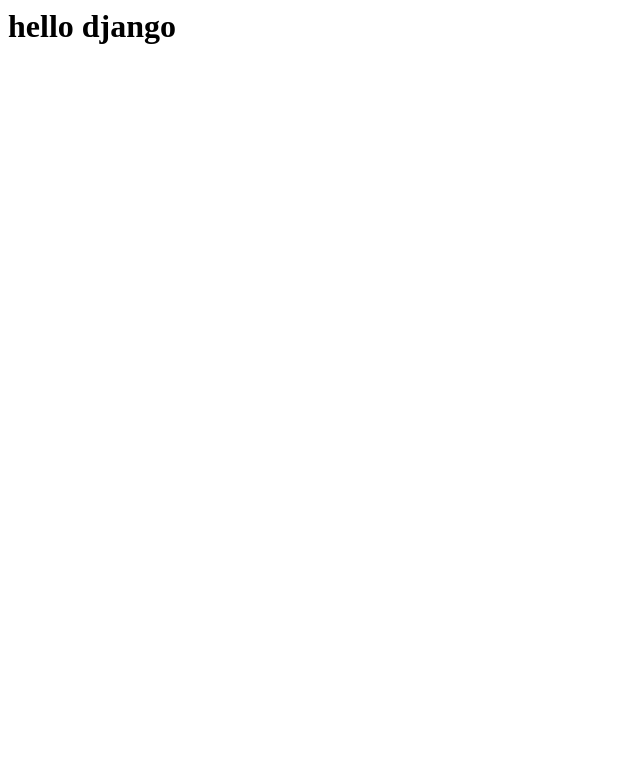
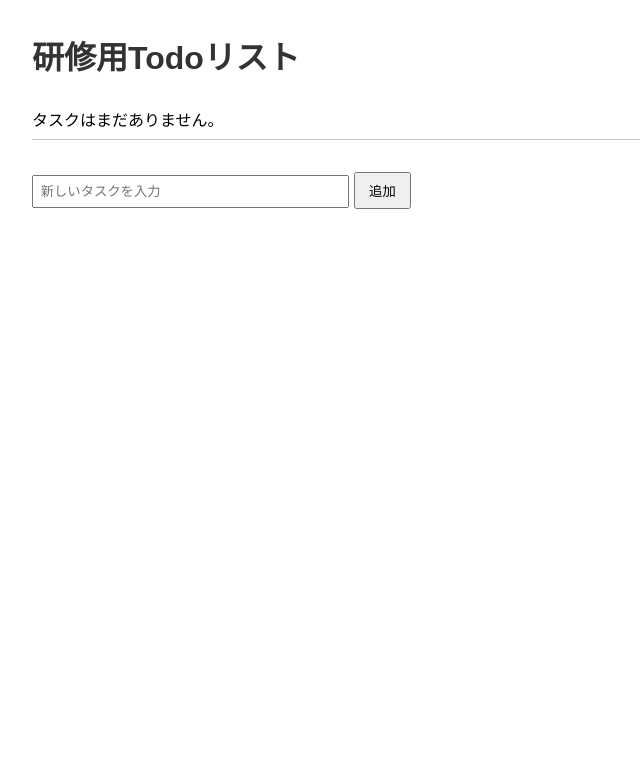
Before and after one commit to takuyakurihara128/workshop-python-in-neo-coltd, a Django app: page / in a window 1280 px wide. Before the commit the part shown is almost empty. Shown: the top 778 px of the page, without its empty margins (0-640 px from the left). Run offline with Django 5.2, Linux system fonts and the light colour scheme.

Commit message:
add template

```diff
--- a/templates/index.html
+++ b/templates/index.html
@@ -1,9 +1,33 @@
-<html lang="jp">
-<head>
-    <meta charset="UTF-8">
-</head>
+<!DOCTYPE html>
+<html lang="ja">
+    <head>
+        <meta charset="UTF-8">
+        <title>社内Todoリスト</title>
+        <style>
+            body { font-family: sans-serif; margin: 2em; }
+            h1 { color: #333; }
+            ul { list-style: none; padding: 0; }
+            li { padding: 0.5em 0; border-bottom: 1px solid #ccc; }
+            form { margin-top: 2em; }
+            input[type="text"] { padding: 0.5em; width: 300px; }
+            input[type="submit"] { padding: 0.5em 1em; }
+        </style>
+    </head>
+    <body>
+        <h1>研修用Todoリスト</h1>
 
-<body class="">
-    <h1>hello django</h1>
-</body>
+        <ul>
+            {% for task in tasks %}
+                <li>{{ task.title }}</li>
+            {% empty %}
+                <li>タスクはまだありません。</li>
+            {% endfor %}
+        </ul>
+
+        <form method="POST">
+            {% csrf_token %}
+            <input type="text" name="title" placeholder="新しいタスクを入力">
+            <input type="submit" value="追加">
+        </form>
+    </body>
 </html>
--- a/test_app/views.py
+++ b/test_app/views.py
@@ -1,4 +1,8 @@
 from django.http import HttpResponse
 from django.shortcuts import render
+
 def index(request):
-    return render(request, 'index.html')
+    context = {
+
+    }
+    return render(request, 'index.html', context)
```
